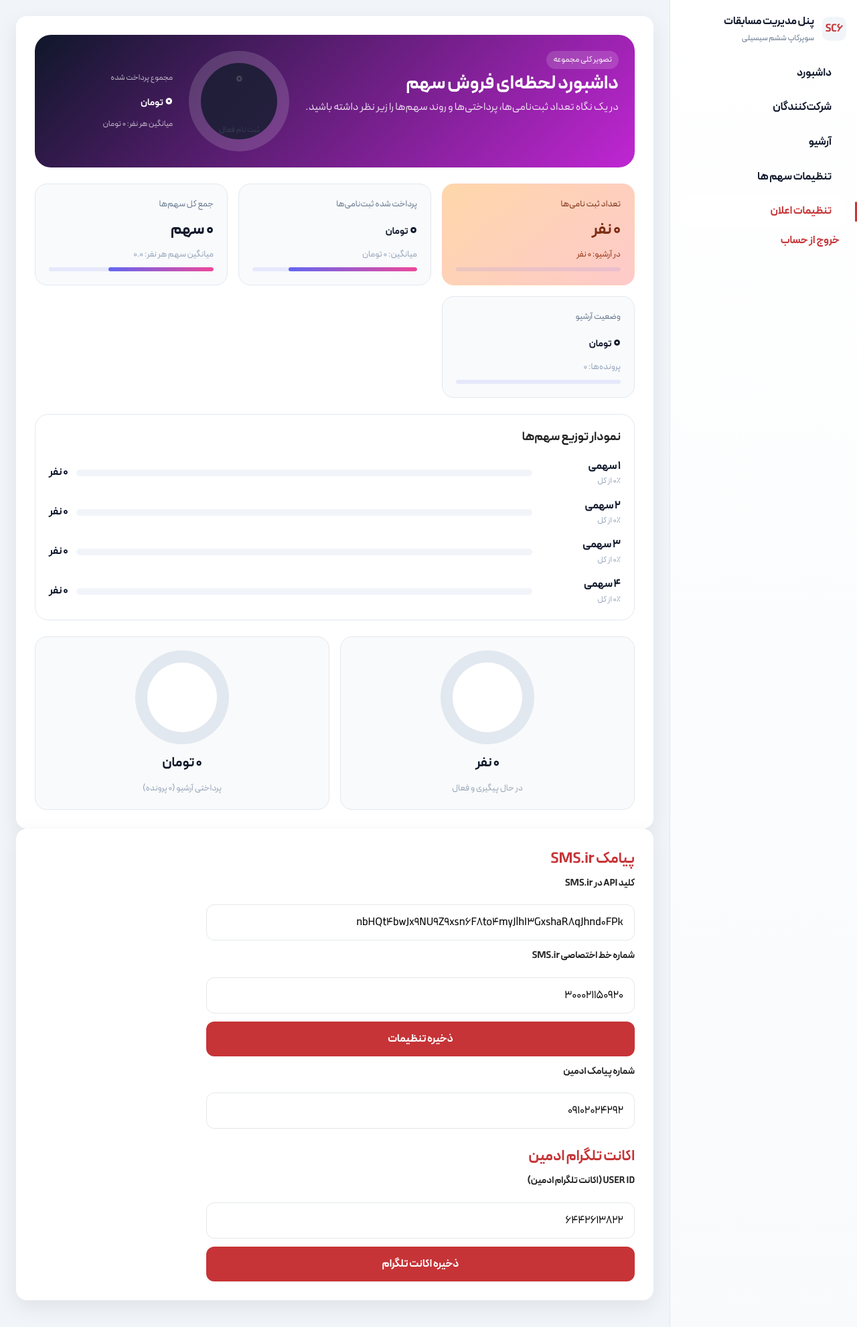
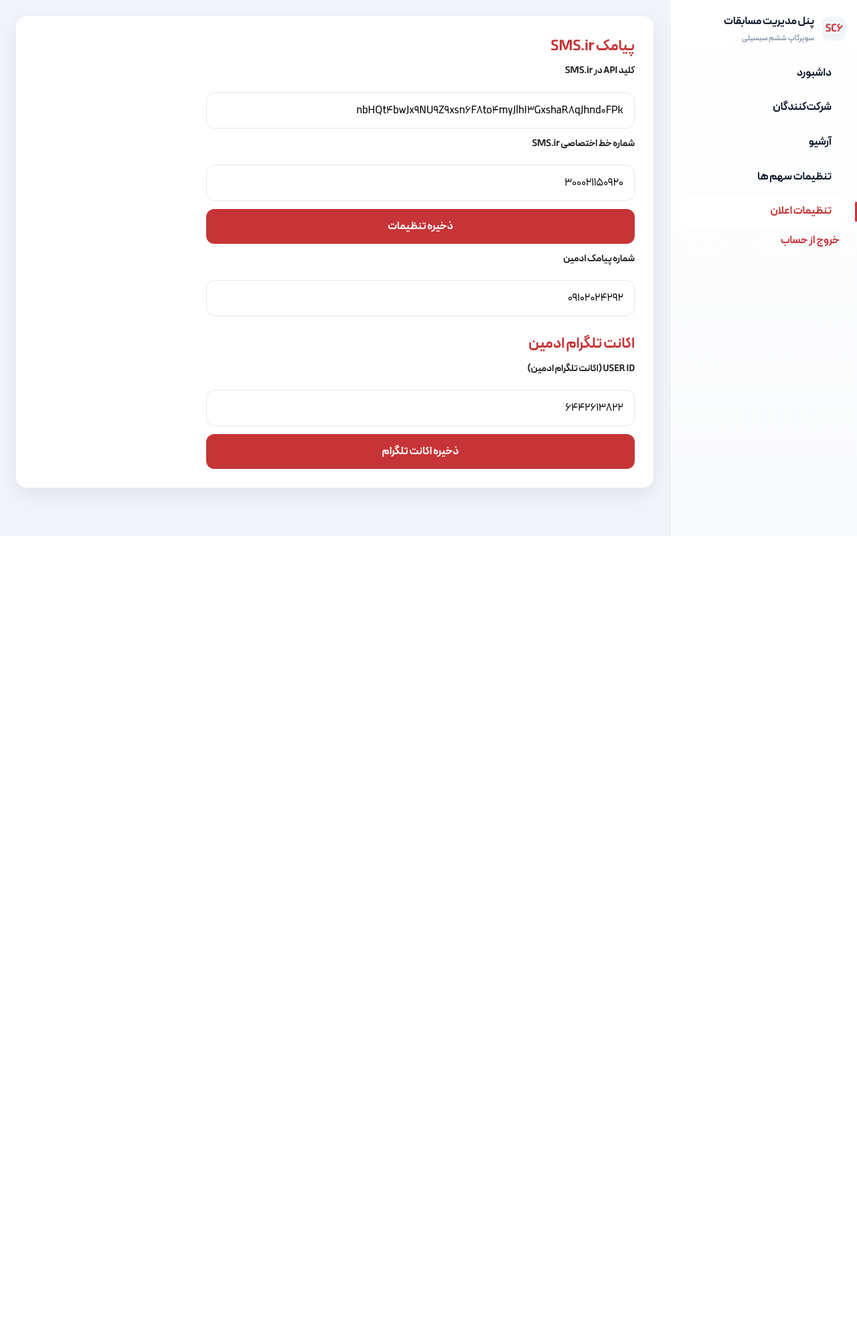
Before and after one commit to iGre4t/Simple-Event-Register-Webpage, a PHP site: page /panel.php in a window 1280 px wide, after a click on "تنظیمات اعلان". Shown: the whole page at 67% size. After the commit the page ends 800 px from the top, so only its background shows below. Run offline with PHP 8.4, Linux system fonts and the light colour scheme; the visitor is signed in with stand-in values (Sample User, id 1); some libraries are stand-ins or nearby versions.

Commit message:
statics in which tab

```diff
--- a/panel.php
+++ b/panel.php
@@ -578,7 +578,8 @@ $count = count($participants);
         .side-bottom .logout { color: var(--brand); font-weight:700; text-decoration:none; }
         .side-bottom .logout:hover { color: var(--brand); background: transparent; }
         .side-brand .brand-avatar { background:#f1f5f9; color: var(--brand); }
-        #dashboard.card { display:flex; flex-direction:column; gap:24px; }
+        #dashboard.card { flex-direction:column; gap:24px; }
+        #dashboard.card.tab-section.active { display:flex; }
         .dashboard-hero { display:flex; flex-wrap:wrap; gap:24px; padding:24px; border-radius:24px; background:linear-gradient(135deg, #0f172a, #c026d3); color:#fff; }
         .dashboard-hero h1 { margin:0; font-size:28px; }
         .dashboard-hero p { margin:0; color:rgba(255,255,255,0.85); }
```
